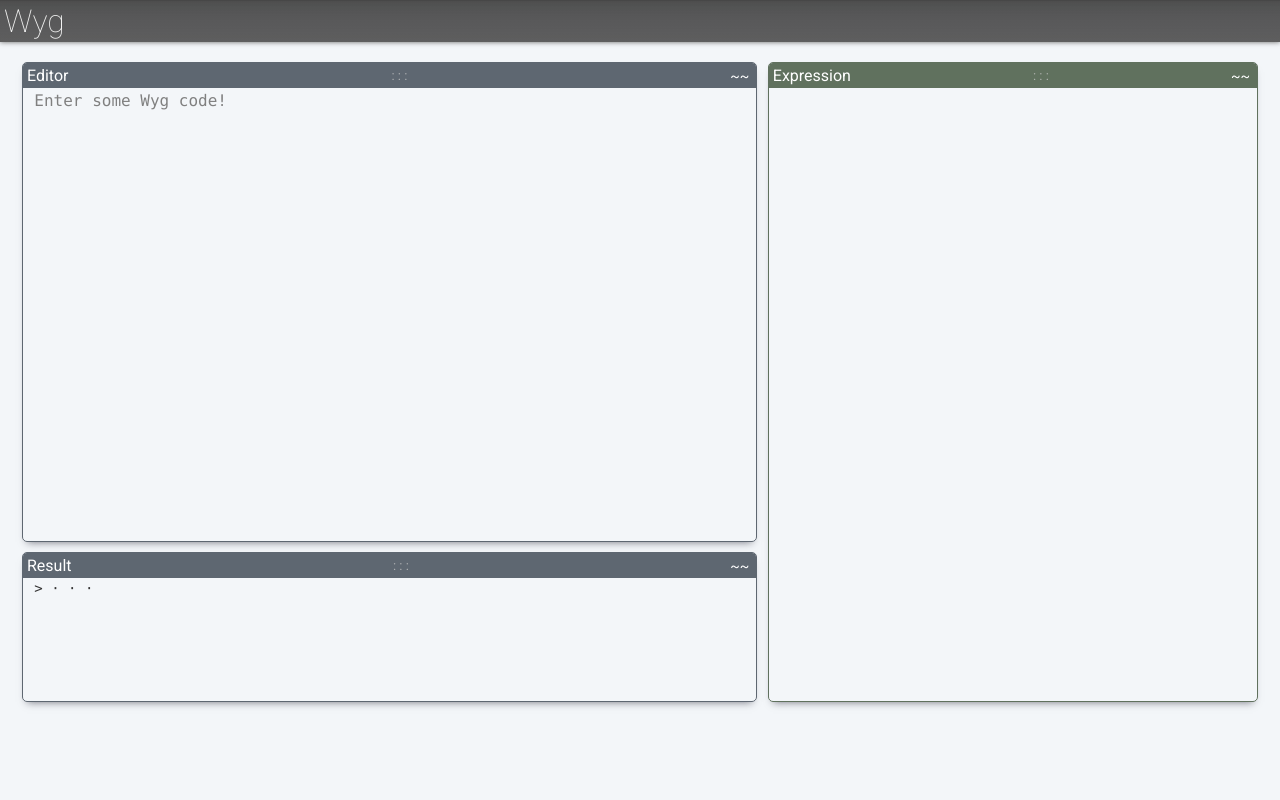
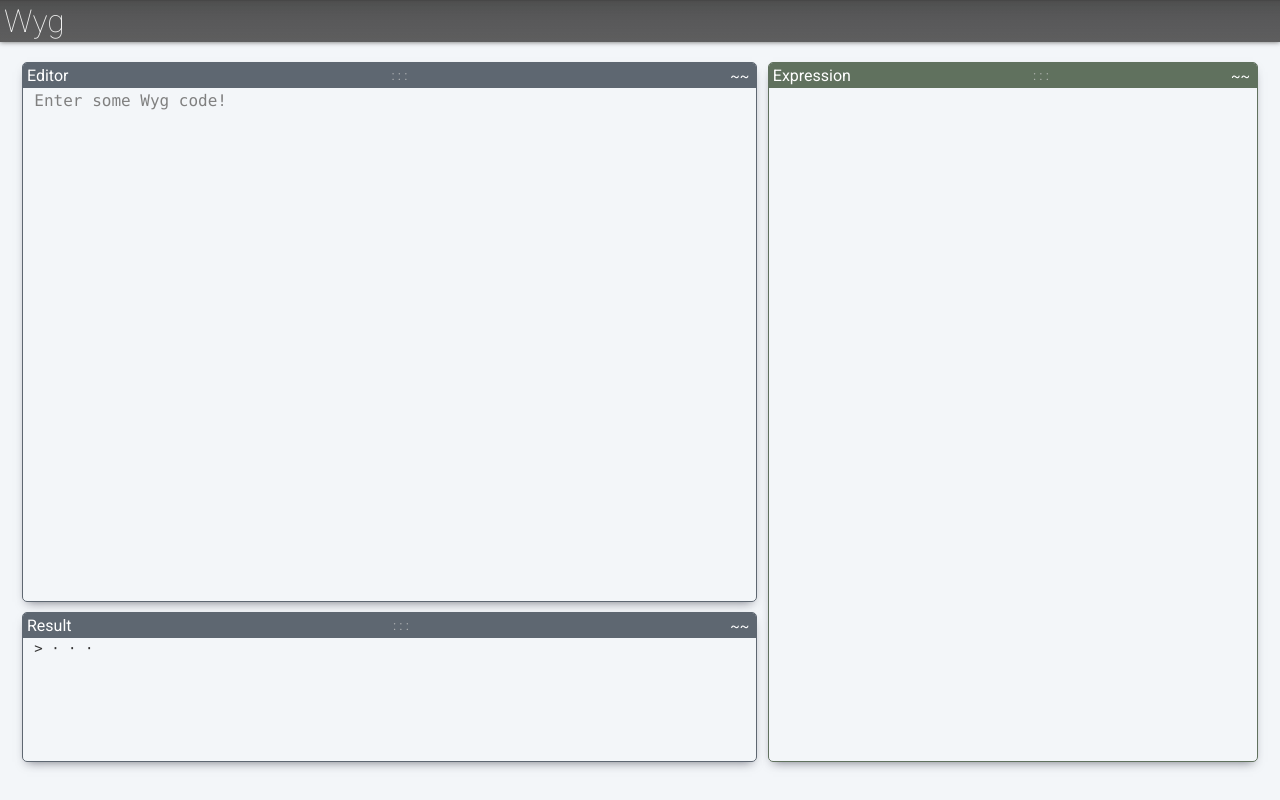
Before and after one commit to lctr/ewyg, a Svelte app: page / in a window 1280 px wide. Built offline with nearby package versions, Linux system fonts and the light colour scheme.

Commit message:
pane sizing

```diff
--- a/src/components/layout/Pane.svelte
+++ b/src/components/layout/Pane.svelte
@@ -4,11 +4,11 @@
   export let color;
   export let label = " : : : ";
   export let main;
+  $: cl = "pane-wrapper" + (pos ? ' pane-' + pos : '');
   let active = true;
   const toggle = () => active = !active;
   const onFocus = typeof main == 'function' ? main : () => {};
 
-  $: cl = "pane-wrapper" + (pos ? ' pane-' + pos : '');
 </script>
 
 <div class={cl}
@@ -63,22 +63,23 @@
 	position: relative;
 	border-radius: 5px;
 	border: 1px solid var(--bg-color);
-	box-shadow: 0 5px 8px -5px rgba(40, 40, 55, 0.65);
+	box-shadow: 0 5px 10px -5px rgba(40, 40, 55, 0.65);
 	grid-template-rows: 25px 1fr;
 }
 
 .pane-right {
-  height: 80vh;
+  height: calc(100vh - 100px);
 }
 
-/*
+
 .pane-left-1 {
-  height: 60vh;
+  /* min-height: calc(100% - 150px); */
 }
 
+
 .pane-left-2 {
-  height: minmax(30px, auto);
-} */
+  /* max-height: 100px; */
+}
 
 .pane-header {
 	display: flex;
```
